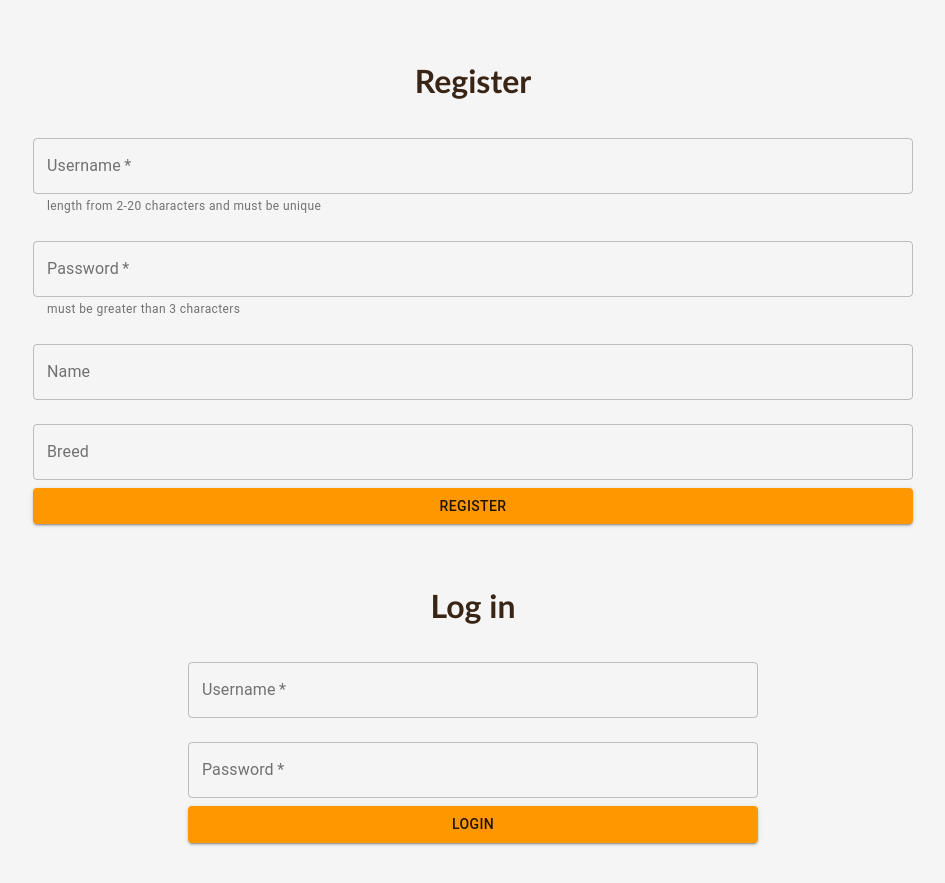
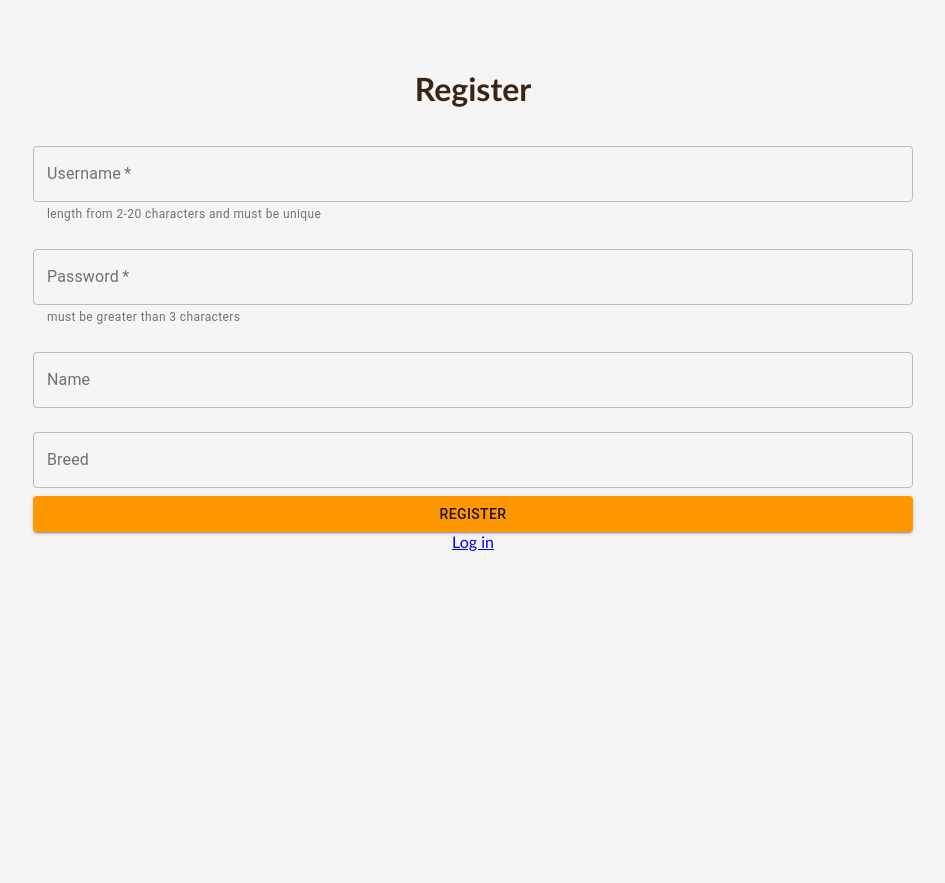
Before and after one commit to dauinh/react-node-project, a React (Create React App) app in the folder client/: page /register in a window 1280 px wide. Shown: the whole page, without its empty margins (167-1112 px from the left). After the commit the page ends 800 px from the top, so only its background shows below. Built offline with nearby package versions, Linux system fonts and the light colour scheme.

Commit message:
install react-router and implement with login/register

```diff
--- a/client/src/App.js
+++ b/client/src/App.js
@@ -3,6 +3,12 @@ import AdminPage from './components/AdminPage'
 import UserPage from './components/UserPage'
 import Register from './components/Register'
 import Login from './components/Login'
+import {
+  BrowserRouter as Router,
+  Switch,
+  Route,
+  Link
+} from "react-router-dom"
 import { ThemeProvider } from '@material-ui/core'
 import { theme } from './theme'
 
@@ -20,10 +26,20 @@ function App() {
   ////  REGISTER & LOGIN  ////
   if (!user) {
     return (
-      <ThemeProvider theme={theme}>
-        <Register/>
-        <Login user={user} setUser={setUser}/>
-      </ThemeProvider>
+      <Router>
+        <ThemeProvider theme={theme}>
+          <Switch>
+            <Route path="/login">
+              <Login user={user} setUser={setUser}/>
+            </Route>
+          </Switch>
+          <Switch>
+            <Route path="/register">
+              <Register/>
+            </Route>
+          </Switch>
+        </ThemeProvider>
+      </Router>
     )
   }
 
--- a/client/src/components/Login.js
+++ b/client/src/components/Login.js
@@ -3,12 +3,13 @@ import registerService from '../services/register'
 import taskService from '../services/tasks'
 import userService from '../services/users'
 import { Button, TextField } from '@material-ui/core'
+import { Link } from 'react-router-dom'
+
 // import { useStyles } from '../style'
 
 const Login = ({ user, setUser }) => {
   // const classes = useStyles()
-  const [errorUsername, setErrorUsername] = useState(false)
-  const [errorPassword, setErrorPassword] = useState(false)
+  const [error, setError] = useState(false)
   const [errorText, setErrorText] = useState('')
   const [username, setUsername] = useState('')
   const [password, setPassword] = useState('')
@@ -37,16 +38,15 @@ const Login = ({ user, setUser }) => {
       )
       taskService.setToken(user.token)
       userService.setToken(user.token)
-      // go to user route after logging in
-      userService.getByUsername(user.username).then(data => {
+      userService.getByUsername(user.username).then(data => {      // go to user route after logging in
         setUser(data)
       })
       setUsername('')
       setPassword('')
     } catch (exception) {
       console.log('invalid username or password')
-      setErrorUsername(true)
-      setErrorPassword(true)
+      setErrorText('invalid username or password')
+      setError(true)
     }
   }
 
@@ -61,8 +61,8 @@ const Login = ({ user, setUser }) => {
           fullWidth
           label="Username"
           name="username"
-          error={errorUsername}
-          helperText={errorUsername ? errorText : ""}
+          error={error}
+          helperText={error ? errorText : ""}
           value={username}
           onChange={({ target }) => setUsername(target.value)}
         />
@@ -74,8 +74,8 @@ const Login = ({ user, setUser }) => {
           label="Password"
           type="password"
           name="password"
-          error={errorPassword}
-          helperText={errorPassword ? errorText : ""}
+          error={error}
+          helperText={error ? errorText : ""}
           value={password}
           onChange={({ target }) => setPassword(target.value)}
         />
@@ -89,6 +89,7 @@ const Login = ({ user, setUser }) => {
           Login
         </Button>
       </form>
+      <Link to='/register'>Don't have an account? Register here</Link>
     </div>
   )
 }
--- a/client/src/components/Register.js
+++ b/client/src/components/Register.js
@@ -1,11 +1,13 @@
 import React, { useState } from 'react'
 import registerService from '../services/register'
 import { Button, TextField } from '@material-ui/core'
+import { Link } from 'react-router-dom'
 // import { useStyles } from '../style'
 
 const Register = () => {
   // const classes = useStyles()
-  // const [errorMessage, setErrorMessage] = useState('')
+  const [error, setError] = useState(false)
+  const [errorText, setErrorText] = useState('')
   const [username, setUsername] = useState('')
   const [password, setPassword] = useState('')
   const [name, setName] = useState('')
@@ -26,14 +28,14 @@ const Register = () => {
         breed: breed
       }
       await registerService.register(newUser)
-      // setErrorMessage('Register successfully')
       setUsername('')
       setPassword('')
       setName('')
       setBreed('')
     } catch (exception) {
-      // setErrorMessage('Invalid username or passwords')
-      console.log(exception)
+      setError(true)
+      setErrorText('invalid username or password')
+      console.log('invalid username or password')
     }
   }
 
@@ -49,7 +51,8 @@ const Register = () => {
           fullWidth
           label="Username"
           name="username"
-          helperText={helperText.username}
+          error={error}
+          helperText={error ? errorText : helperText.username}
           value={username}
           onChange={({ target }) => setUsername(target.value)}
         />
@@ -61,7 +64,8 @@ const Register = () => {
           label="Password"
           type="password"
           name="password"
-          helperText={helperText.password}
+          error={error}
+          helperText={error ? errorText : helperText.password}
           value={password}
           onChange={({ target }) => setPassword(target.value)}
         />
@@ -93,6 +97,7 @@ const Register = () => {
           Register
         </Button>
       </form>
+      <Link to='/login'>Log in</Link>
     </div>
   )
 }
--- a/client/src/index.css
+++ b/client/src/index.css
@@ -19,11 +19,7 @@ h1 {
   align-items: center;
   justify-content: center;
   text-align: center;
-  margin: 5vh 15vw;
-  /* margin: 10vh 30vw; */
-}
-.input-box {
-  padding: 1vh 0;
+  padding: 5vh 15vw;
 }
 .register-button {
   margin: 2vh 0;
```
Also changed, not shown: 1 other file (tests, documents, lock files or other folders).
